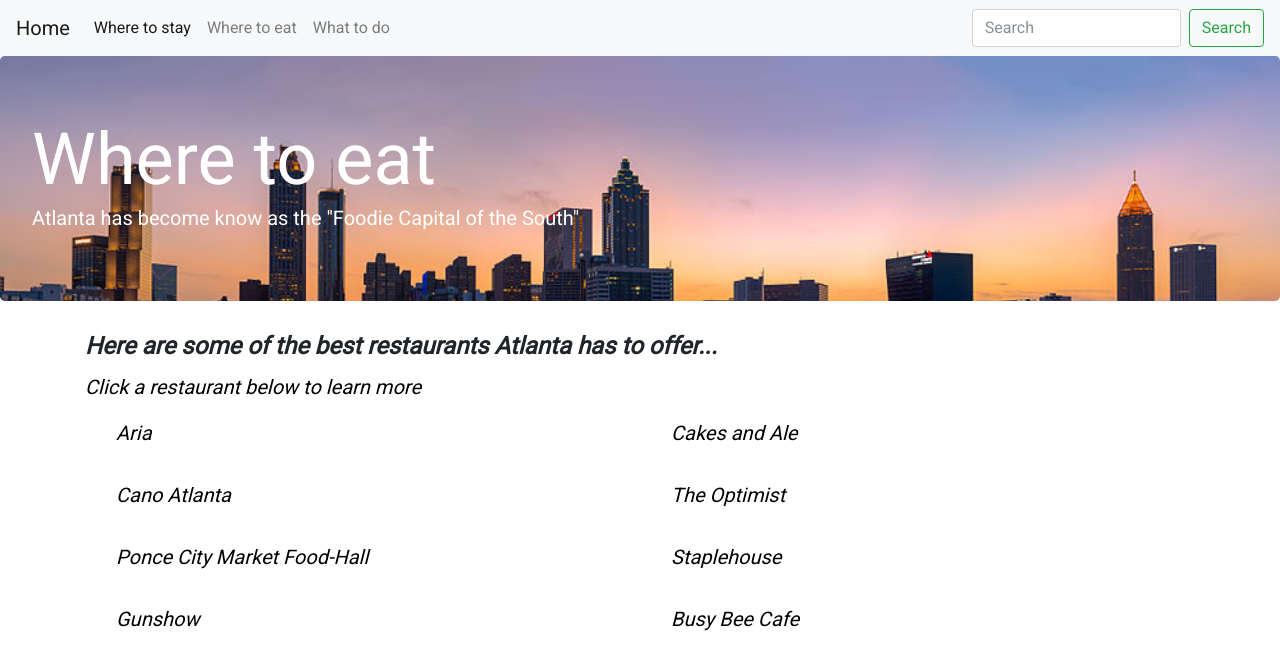
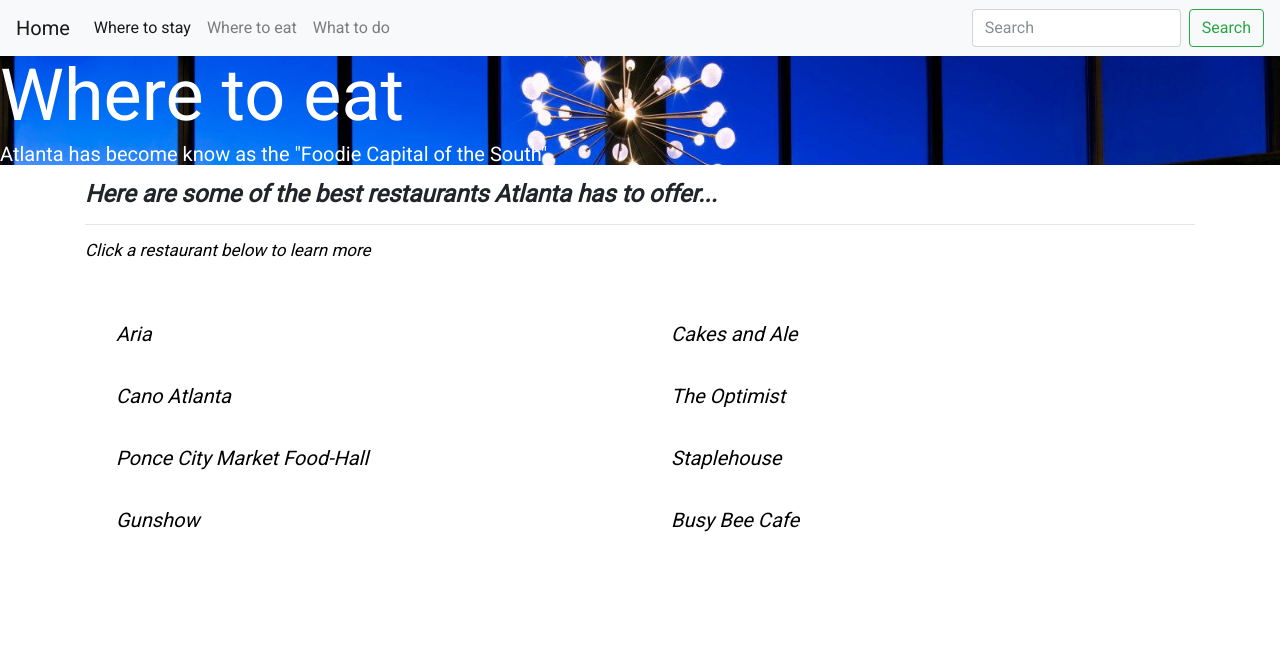
Before and after one commit to jschumacher17/jschumacher17.github.io, a plain HTML site: page wheretoeat.html in a window 1280 px wide. Drawn offline with nearby package versions, Linux system fonts and the light colour scheme.

Commit message:
Updated
Updated with what to eat jumbotron

```diff
--- a/styles.css
+++ b/styles.css
@@ -4,6 +4,13 @@ background-size: cover;
 }
 .jumbotron h1{color:white;}
 .jumbotron h2{color:white;}
+
+.eat {background-image: url(sundial2l.jpg);
+background-repeat: no-repeat;
+background-size: cover;
+}
+.eat h1{color:white;}
+.eat h2{color:white;}
 
 body{font-family: 'Roboto', sans-serif;}
 h1 {
@@ -16,7 +23,7 @@ h1 {
 img {
   width: 100px;}
 h6 {
-  color: green;
+  color: black;
   font-size: 17px;
 }
 h5 {
--- a/wheretoeat.html
+++ b/wheretoeat.html
@@ -36,7 +36,8 @@
     </form>
   </div>
 </nav>
-<div class="jumbotron">
+
+<div class=".jumbotron eat">
   <h1 class="display-3">Where to eat</h1>
   <h2 class="lead">Atlanta has become know as the "Foodie Capital of the South"</h2>
 </div>
@@ -46,14 +47,16 @@
         <p>
         <h4><strong><em>Here are some of the best restaurants Atlanta has to offer...</em></strong></h4>
         <p>
-        <h5><em>Click a restaurant below to learn more</em></h5>
-        </p>
+        <hr>
+        <h6><em>Click a restaurant below to learn more</em></h6>
+        <br>
+      </br>
           <div class="container">
             <div class="row">
               <div class="col-lg-6"><a class="nav-link" href="https://www.aria-atl.com"><em><h5>Aria</h5></em><span class="sr-only">(current)</span></a></div>
                 <div class="col-lg-6"><a class="nav-link" href="http://www.cakesandalerestaurant.com/"><em><h5>Cakes and Ale</h5></em><span class="sr-only">(current)</span></a></div>
             </div>
-            <p>
+        <p>
             <div class="row">
               <div class="col-lg-6"><a class="nav-link" href="https://www.canoeatl.com/"><em><h5>Cano Atlanta</h5></em><span class="sr-only">(current)</span></a></div>
               <div class="col-lg-6"><a class="nav-link" href="http://theoptimistrestaurant.com/"><em><h5>The Optimist</h5></em><span class="sr-only">(current)</span></a></div>
```
Also changed, not shown: sundial.jpg (added), sundial2l.jpg (added).
